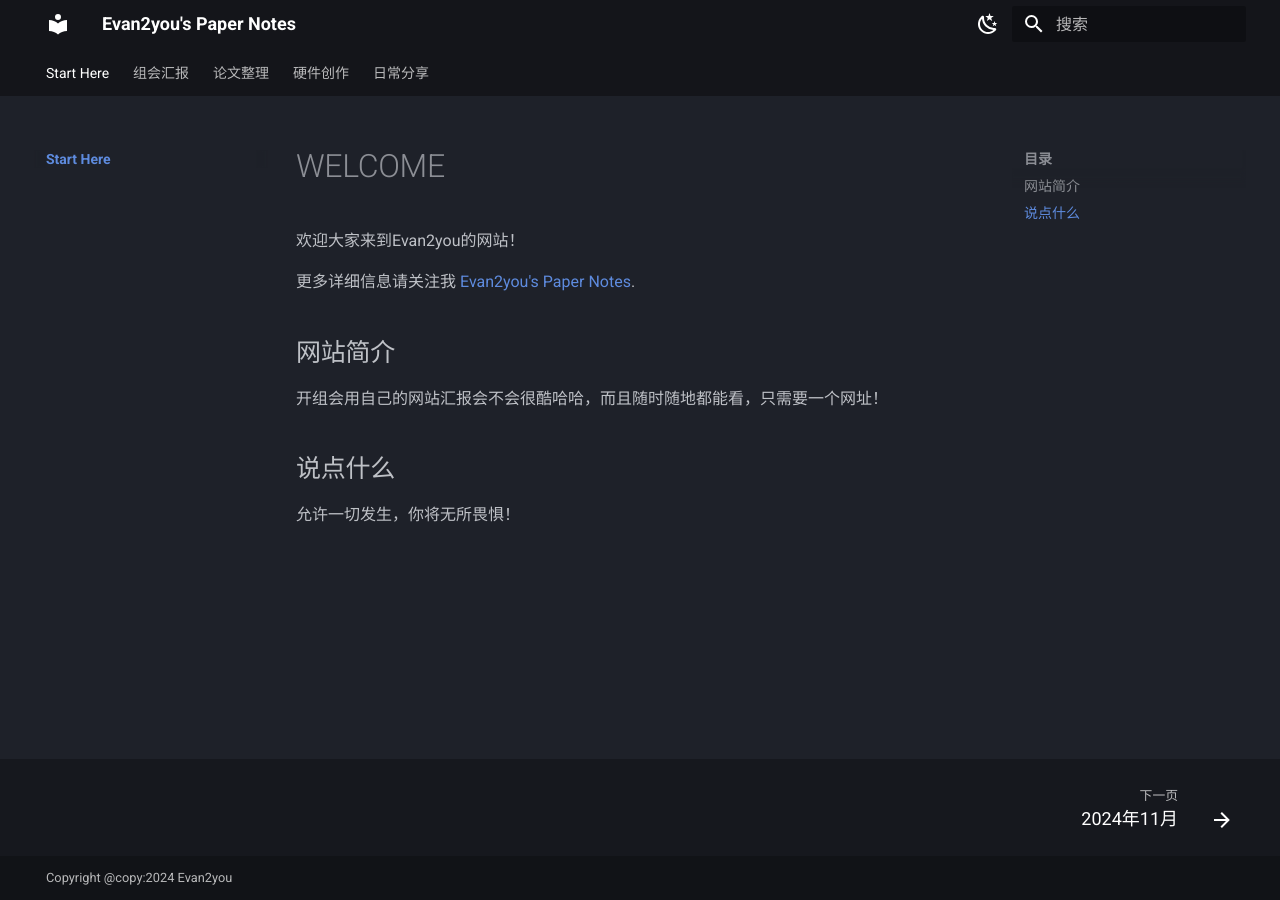
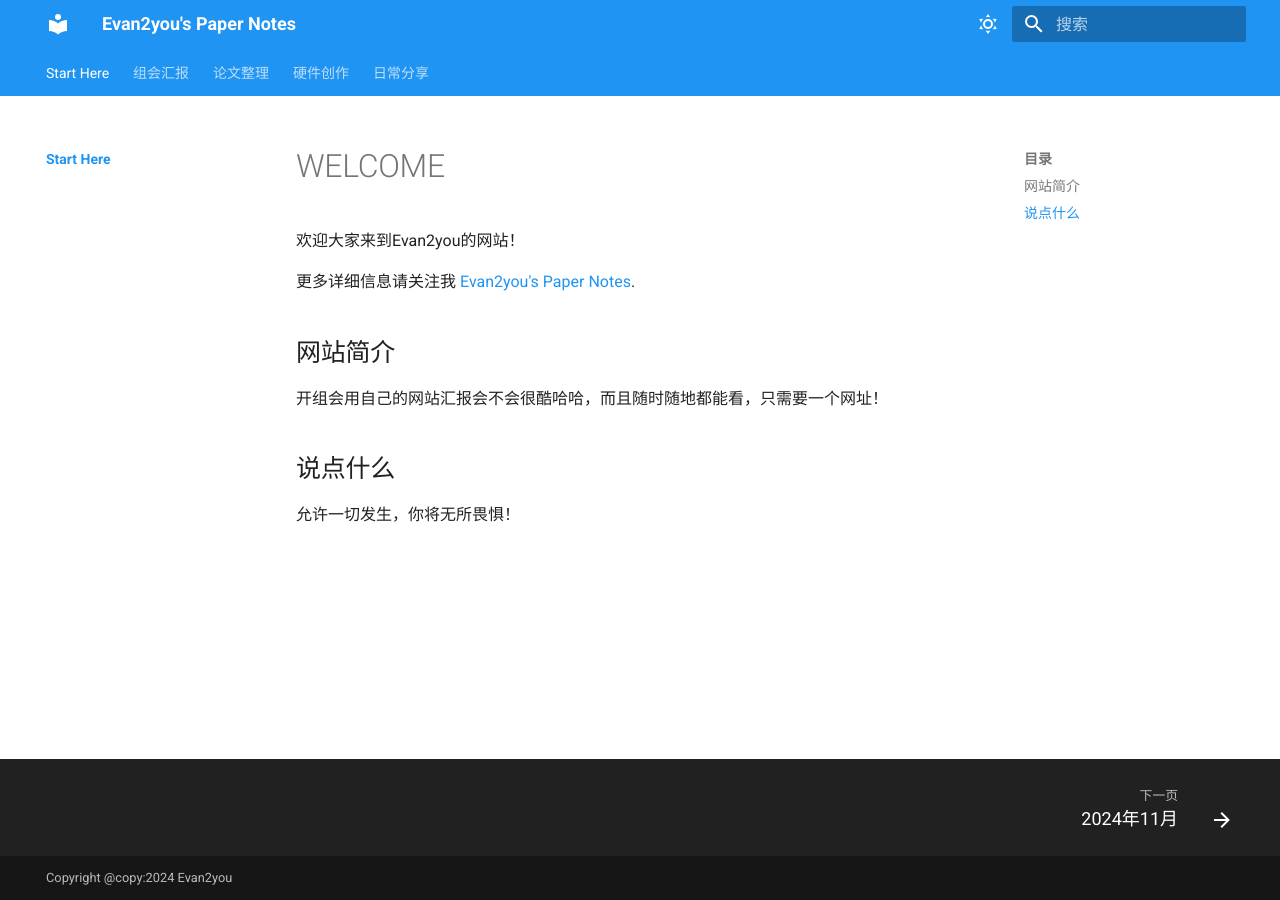
Before and after one commit to Evan2you/Evan2you.github.io, an MkDocs documentation site: the page built from docs/index.md, in a window 1280 px wide. Built offline with MkDocs 1.6.1 and Material for MkDocs 9.7.7, drawn with Linux system fonts in a browser that asks for light colours.

Commit message:
Update mkdocs.yml

```diff
--- a/mkdocs.yml
+++ b/mkdocs.yml
@@ -26,14 +26,6 @@ theme:
 
   palette:
 
-    #深色主题
-    - scheme: slate
-      primary: black
-      accent: deep orange
-      toggle:
-        icon: material/weather-night
-        name: Switch to light mode
-
     #浅色主题
     - scheme: default
       primary: blue
@@ -41,6 +33,14 @@ theme:
       toggle:
         icon: material/weather-sunny
         name: Switch to dark mode
+
+   #深色主题
+    - scheme: slate
+      primary: black
+      accent: deep orange
+      toggle:
+        icon: material/weather-night
+        name: Switch to light mode
 
 markdown_extensions:
     - admonition
```
